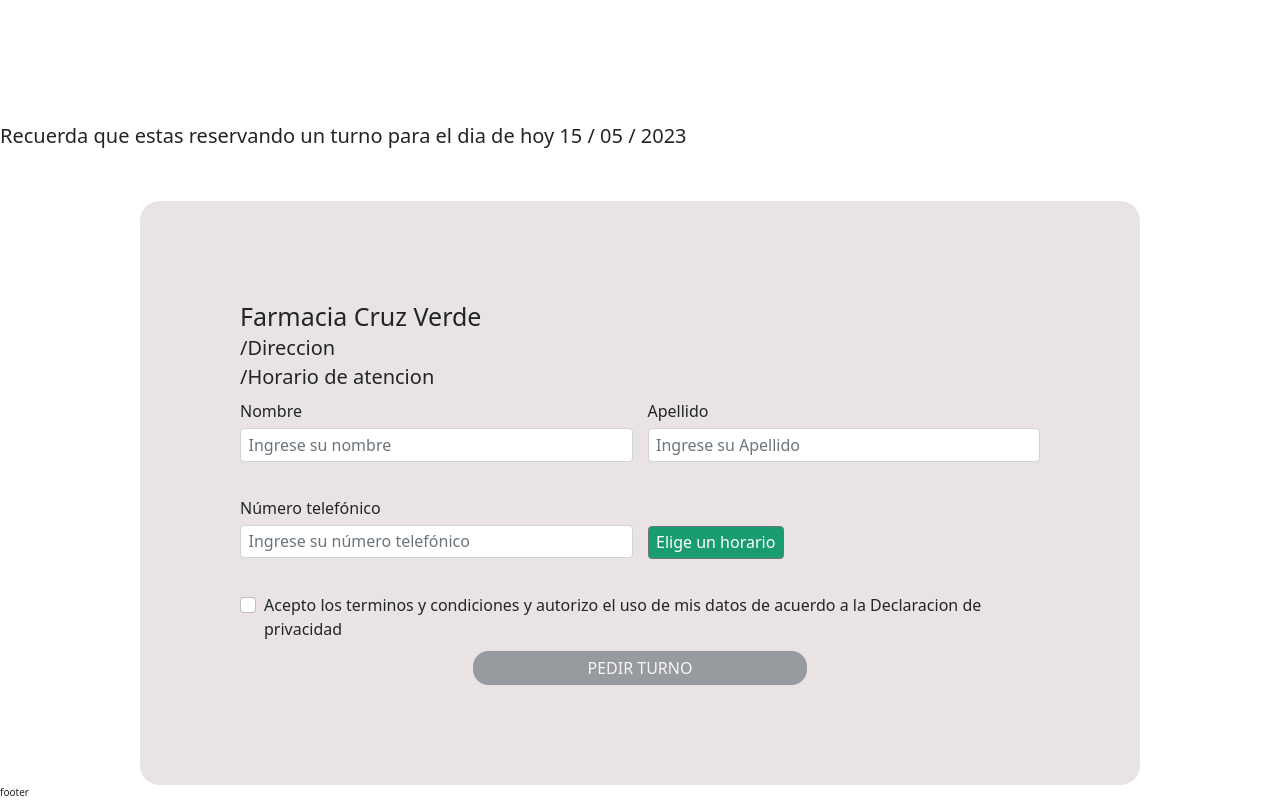
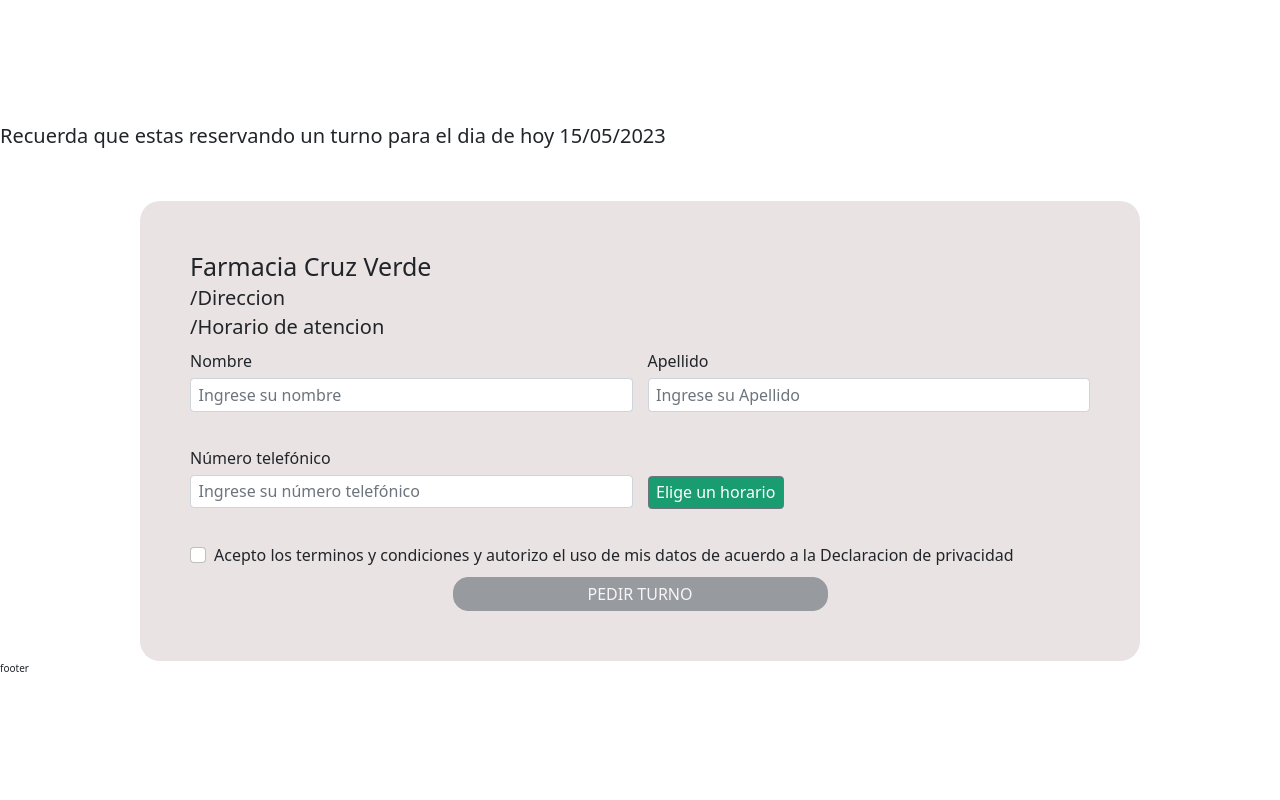
Before and after one commit to No-Country/c11-02-m-mern-farmaturno, a React (Vite) app in the folder client/: page /nuevoTurno in a window 1280 px wide. Shown: the part 753-1553 px from the top of the page. After the commit the page ends 1429 px from the top, so only its background shows below. Built offline with nearby package versions, Linux system fonts and the light colour scheme.

Commit message:
busco errores pero no encuentro

```diff
--- a/client/src/components/formUser/FormUserStyle.css
+++ b/client/src/components/formUser/FormUserStyle.css
@@ -1,7 +1,7 @@
 .container {
     max-width: 100rem;
     margin: 0 auto;
-    padding: 10rem;
+    padding: 5rem;
     aspect-ratio: 16/7;
     background-color: rgb(233, 227, 227);
     font-size: 1.6em;
--- a/client/src/pages/PageNewAppointment/PageNewAppointment.jsx
+++ b/client/src/pages/PageNewAppointment/PageNewAppointment.jsx
@@ -2,7 +2,7 @@
 import moment from "moment";
 
 const PageNuevoTurno = () => {
-  const currentDate = moment().format(" D / MM / YYYY");
+  const currentDate = moment().format(" D/MM/YYYY");
 
   return (
     <>
```
